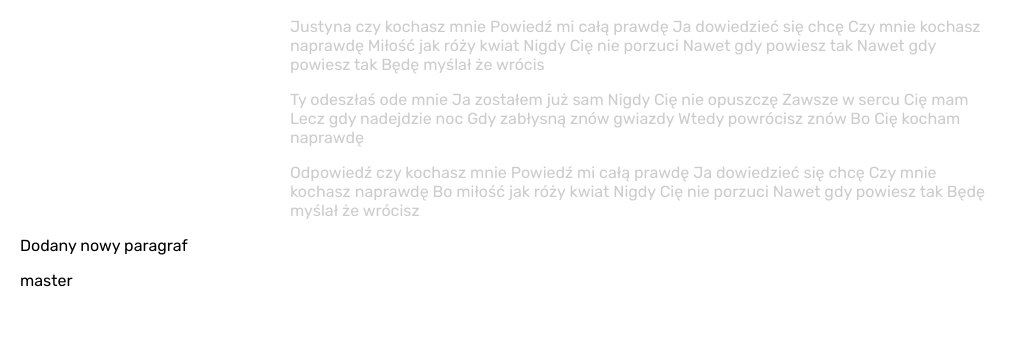
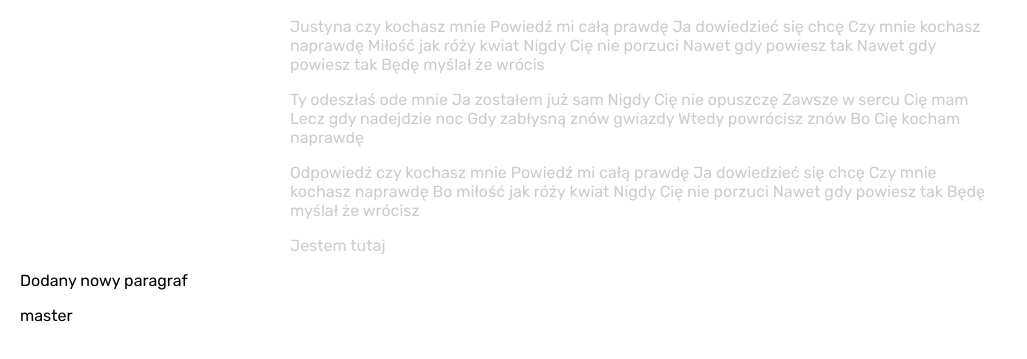
Before and after one commit to worksucks/learning-git-2, a plain HTML site: page index.html in a window 1280 px wide. Shown: the part 153-512 px from the top of the page, without its empty margins (0-1027 px from the left). Drawn offline with Linux system fonts and the light colour scheme.

Commit message:
Task 5 after changes

```diff
--- a/index.html
+++ b/index.html
@@ -39,7 +39,9 @@
                     Nigdy Cię nie porzuci
                     Nawet gdy powiesz tak
                     Będę myślał że wrócisz </p>
-
+                  <section>
+                      <p> Jestem tutaj
+                    <section>
         </main>
         <p> Dodany nowy paragraf</p>
         <p>master</p>
```
